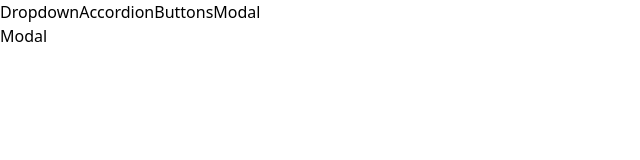
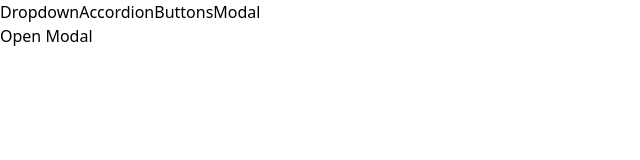
Before and after one commit to wali55/comps, a React (Vite) app: page /modal in a window 1280 px wide. Shown: the top 160 px of the page, without its empty margins (0-640 px from the left). Built offline with nearby package versions, Linux system fonts and the light colour scheme.

Commit message:
create button and state on the ModalPage

```diff
--- a/src/pages/ModalPage.jsx
+++ b/src/pages/ModalPage.jsx
@@ -1,9 +1,18 @@
+import { useState } from 'react';
 import Modal from '../components/Modal';
+import Button from '../components/Button';
 
 function ModalPage() {
+    const [showModal, setShowModal] = useState(false);
+
+    const handleClick = () => {
+        setShowModal(true);
+    };
+
     return(
         <div>
-            <Modal />
+            <Button onClick={handleClick} primary>Open Modal</Button>
+            {showModal && <Modal />}
         </div>
     );
 }
```
